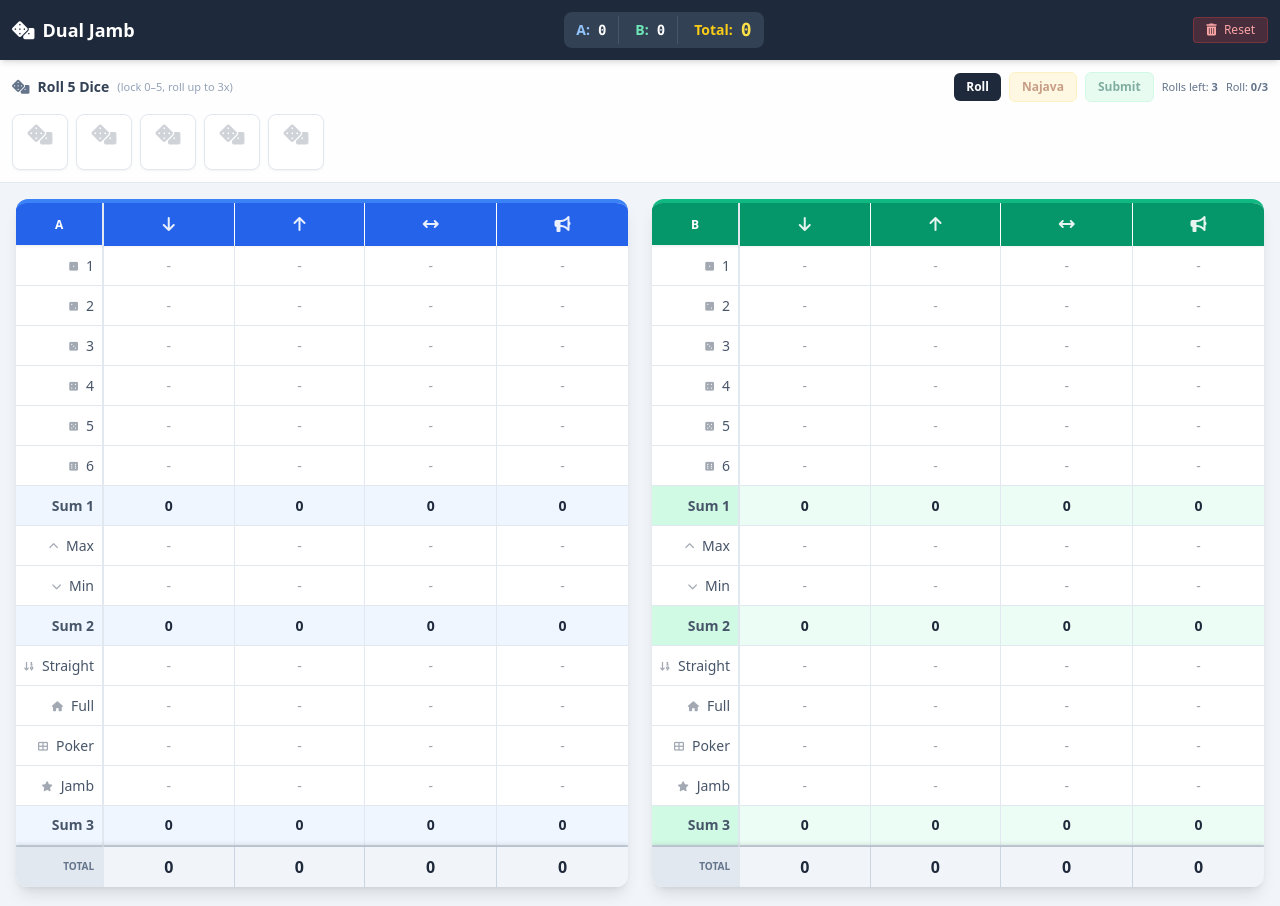
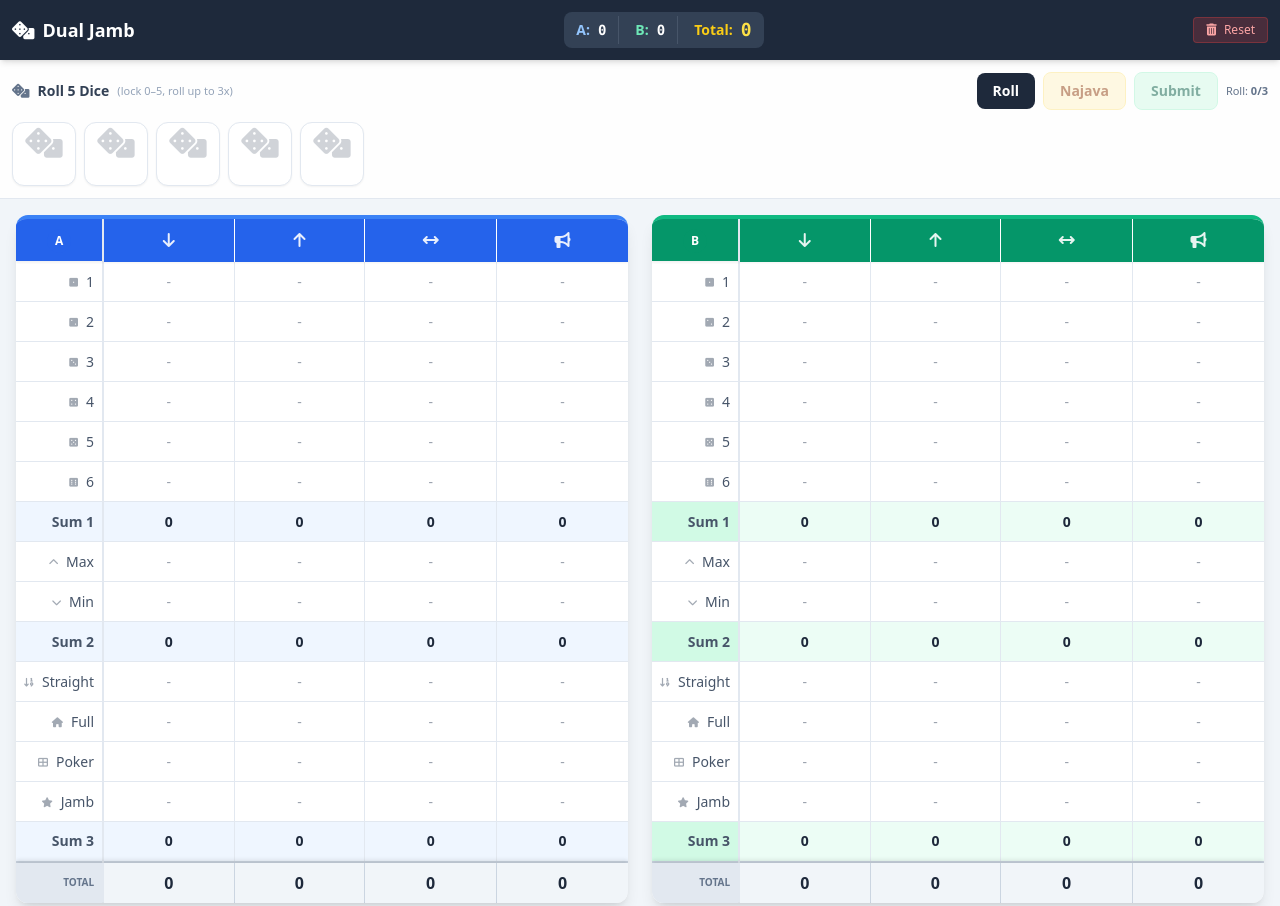
Before and after one commit to markopuljiz/hkzpjamb, a website built with Vite: page index.html in a window 1280 px wide. Shown: the top 906 px of the page. Built offline with nearby package versions, Linux system fonts and the light colour scheme.

Commit message:
increase button and dice sizes and adjust najava button enable logic

```diff
--- a/index.html
+++ b/index.html
@@ -54,13 +54,13 @@
           <div class="flex flex-wrap items-center gap-2">
             <button
               id="roll-dice-btn"
-              class="px-3 py-1.5 text-xs font-semibold rounded-md bg-slate-800 text-white hover:bg-slate-700 transition-colors"
+              class="px-4 py-2 text-sm font-semibold rounded-lg bg-slate-800 text-white hover:bg-slate-700 transition-colors"
             >
               Roll
             </button>
             <button
               id="najava-btn"
-              class="px-3 py-1.5 text-xs font-semibold rounded-md bg-amber-100 text-amber-800 border border-amber-200 hover:bg-amber-200 transition-colors"
+              class="px-4 py-2 text-sm font-semibold rounded-lg bg-amber-100 text-amber-800 border border-amber-200 hover:bg-amber-200 transition-colors"
             >
               Najava
             </button>
@@ -68,11 +68,10 @@
               id="submit-roll-btn"
               type="button"
               aria-pressed="false"
-              class="px-3 py-1.5 text-xs font-semibold rounded-md bg-emerald-100 text-emerald-800 border border-emerald-200 hover:bg-emerald-200 transition-colors"
+              class="px-4 py-2 text-sm font-semibold rounded-lg bg-emerald-100 text-emerald-800 border border-emerald-200 hover:bg-emerald-200 transition-colors"
             >
               Submit
             </button>
-            <span class="text-[11px] text-slate-500">Rolls left: <span id="rolls-left" class="font-bold">3</span></span>
             <span class="text-[11px] text-slate-500">Roll: <span id="roll-status" class="font-bold">0/3</span></span>
           </div>
         </div>
@@ -81,46 +80,46 @@
           <label class="cursor-pointer" data-die="0">
             <input type="checkbox" class="peer sr-only" />
             <div
-              class="h-14 w-14 rounded-lg border border-slate-200 bg-white shadow-sm flex flex-col items-center justify-center gap-1 text-slate-600 peer-checked:border-slate-800 peer-checked:bg-slate-800 peer-checked:text-white transition-colors"
+              class="h-16 w-16 rounded-xl border border-slate-200 bg-white shadow-sm flex flex-col items-center justify-center gap-1.5 text-slate-600 peer-checked:border-slate-800 peer-checked:bg-slate-800 peer-checked:text-white transition-colors"
             >
-              <i class="fas fa-dice-one text-2xl" data-die-face></i>
-              <i class="fas fa-lock text-[10px] opacity-0 peer-checked:opacity-70 transition-opacity"></i>
+              <i class="fas fa-dice-one text-3xl" data-die-face></i>
+              <i class="fas fa-lock text-xs opacity-0 peer-checked:opacity-70 transition-opacity"></i>
             </div>
           </label>
           <label class="cursor-pointer" data-die="1">
             <input type="checkbox" class="peer sr-only" />
             <div
-              class="h-14 w-14 rounded-lg border border-slate-200 bg-white shadow-sm flex flex-col items-center justify-center gap-1 text-slate-600 peer-checked:border-slate-800 peer-checked:bg-slate-800 peer-checked:text-white transition-colors"
+              class="h-16 w-16 rounded-xl border border-slate-200 bg-white shadow-sm flex flex-col items-center justify-center gap-1.5 text-slate-600 peer-checked:border-slate-800 peer-checked:bg-slate-800 peer-checked:text-white transition-colors"
             >
-              <i class="fas fa-dice-two text-2xl" data-die-face></i>
-              <i class="fas fa-lock text-[10px] opacity-0 peer-checked:opacity-70 transition-opacity"></i>
+              <i class="fas fa-dice-two text-3xl" data-die-face></i>
+              <i class="fas fa-lock text-xs opacity-0 peer-checked:opacity-70 transition-opacity"></i>
             </div>
           </label>
           <label class="cursor-pointer" data-die="2">
             <input type="checkbox" class="peer sr-only" />
             <div
-              class="h-14 w-14 rounded-lg border border-slate-200 bg-white shadow-sm flex flex-col items-center justify-center gap-1 text-slate-600 peer-checked:border-slate-800 peer-checked:bg-slate-800 peer-checked:text-white transition-colors"
+              class="h-16 w-16 rounded-xl border border-slate-200 bg-white shadow-sm flex flex-col items-center justify-center gap-1.5 text-slate-600 peer-checked:border-slate-800 peer-checked:bg-slate-800 peer-checked:text-white transition-colors"
             >
-              <i class="fas fa-dice-three text-2xl" data-die-face></i>
-              <i class="fas fa-lock text-[10px] opacity-0 peer-checked:opacity-70 transition-opacity"></i>
+              <i class="fas fa-dice-three text-3xl" data-die-face></i>
+              <i class="fas fa-lock text-xs opacity-0 peer-checked:opacity-70 transition-opacity"></i>
             </div>
           </label>
           <label class="cursor-pointer" data-die="3">
             <input type="checkbox" class="peer sr-only" />
             <div
-              class="h-14 w-14 rounded-lg border border-slate-200 bg-white shadow-sm flex flex-col items-center justify-center gap-1 text-slate-600 peer-checked:border-slate-800 peer-checked:bg-slate-800 peer-checked:text-white transition-colors"
+              class="h-16 w-16 rounded-xl border border-slate-200 bg-white shadow-sm flex flex-col items-center justify-center gap-1.5 text-slate-600 peer-checked:border-slate-800 peer-checked:bg-slate-800 peer-checked:text-white transition-colors"
             >
-              <i class="fas fa-dice-four text-2xl" data-die-face></i>
-              <i class="fas fa-lock text-[10px] opacity-0 peer-checked:opacity-70 transition-opacity"></i>
+              <i class="fas fa-dice-four text-3xl" data-die-face></i>
+              <i class="fas fa-lock text-xs opacity-0 peer-checked:opacity-70 transition-opacity"></i>
             </div>
           </label>
           <label class="cursor-pointer" data-die="4">
             <input type="checkbox" class="peer sr-only" />
             <div
-              class="h-14 w-14 rounded-lg border border-slate-200 bg-white shadow-sm flex flex-col items-center justify-center gap-1 text-slate-600 peer-checked:border-slate-800 peer-checked:bg-slate-800 peer-checked:text-white transition-colors"
+              class="h-16 w-16 rounded-xl border border-slate-200 bg-white shadow-sm flex flex-col items-center justify-center gap-1.5 text-slate-600 peer-checked:border-slate-800 peer-checked:bg-slate-800 peer-checked:text-white transition-colors"
             >
-              <i class="fas fa-dice-five text-2xl" data-die-face></i>
-              <i class="fas fa-lock text-[10px] opacity-0 peer-checked:opacity-70 transition-opacity"></i>
+              <i class="fas fa-dice-five text-3xl" data-die-face></i>
+              <i class="fas fa-lock text-xs opacity-0 peer-checked:opacity-70 transition-opacity"></i>
             </div>
           </label>
         </div>
--- a/src/main.js
+++ b/src/main.js
@@ -45,32 +45,31 @@ function init() {
 
 function initDiceRoller() {
   const rollBtn = document.getElementById('roll-dice-btn');
-  const rollsLeftEl = document.getElementById('rolls-left');
   const rollStatusEl = document.getElementById('roll-status');
   const submitBtn = document.getElementById('submit-roll-btn');
   const najavaBtn = document.getElementById('najava-btn');
   const dieLabels = document.querySelectorAll('[data-die]');
 
-  if (!rollBtn || !rollsLeftEl || dieLabels.length === 0) return;
+  if (!rollBtn || dieLabels.length === 0) return;
   submitRollButton = submitBtn;
   najavaButton = najavaBtn;
 
   const updateRollStatus = () => {
-    rollsLeftEl.innerText = rollsLeft;
     if (rollStatusEl) rollStatusEl.innerText = `${3 - rollsLeft}/3`;
     rollBtn.disabled = rollsLeft <= 0;
     rollBtn.classList.toggle('opacity-50', rollsLeft <= 0);
     rollBtn.classList.toggle('cursor-not-allowed', rollsLeft <= 0);
     const canSubmit = rollsLeft < 3 && !isRolling;
+    const canNajava = rollsLeft === 2 && !isRolling && !najavaActive;
     if (submitRollButton) {
       submitRollButton.disabled = !canSubmit;
       submitRollButton.classList.toggle('opacity-50', !canSubmit);
       submitRollButton.classList.toggle('cursor-not-allowed', !canSubmit);
     }
     if (najavaButton) {
-      najavaButton.disabled = !canSubmit;
-      najavaButton.classList.toggle('opacity-50', !canSubmit);
-      najavaButton.classList.toggle('cursor-not-allowed', !canSubmit);
+      najavaButton.disabled = !canNajava;
+      najavaButton.classList.toggle('opacity-50', !canNajava);
+      najavaButton.classList.toggle('cursor-not-allowed', !canNajava);
     }
   };
 
@@ -87,7 +86,7 @@ function initDiceRoller() {
       'fa-dice-five',
       'fa-dice-six'
     ];
-    faceEl.className = `fas ${diceIcons[value - 1]} text-2xl`;
+    faceEl.className = `fas ${diceIcons[value - 1]} text-3xl`;
     faceEl.classList.remove('dice-empty');
   };
 
@@ -96,7 +95,7 @@ function initDiceRoller() {
     if (!label) return;
     const faceEl = label.querySelector('[data-die-face]');
     if (!faceEl) return;
-    faceEl.className = 'fas fa-dice text-xl dice-empty';
+    faceEl.className = 'fas fa-dice text-3xl dice-empty';
   };
 
   const rollDice = () => {
@@ -156,9 +155,9 @@ function initDiceRoller() {
       if (value === null) setDieEmpty(index);
     });
     updateRollStatus();
-    setSubmitPreviewActive(false);
     najavaActive = false;
     najavaRowId = null;
+    setSubmitPreviewActive(false);
     updateNajavaIndicator();
   };
 
```
